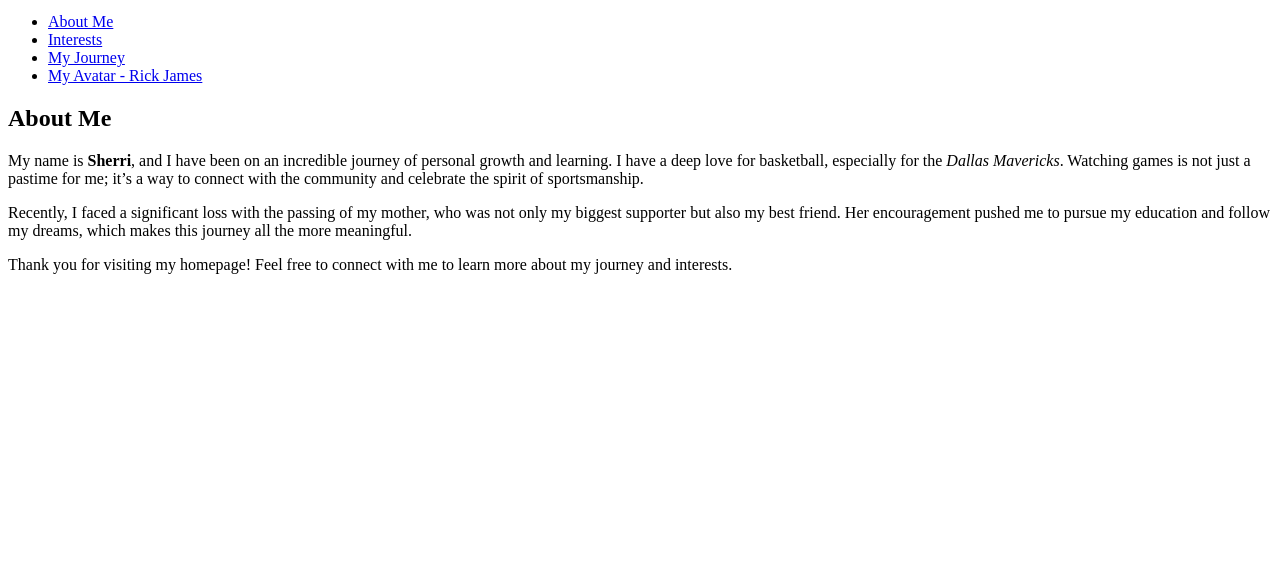
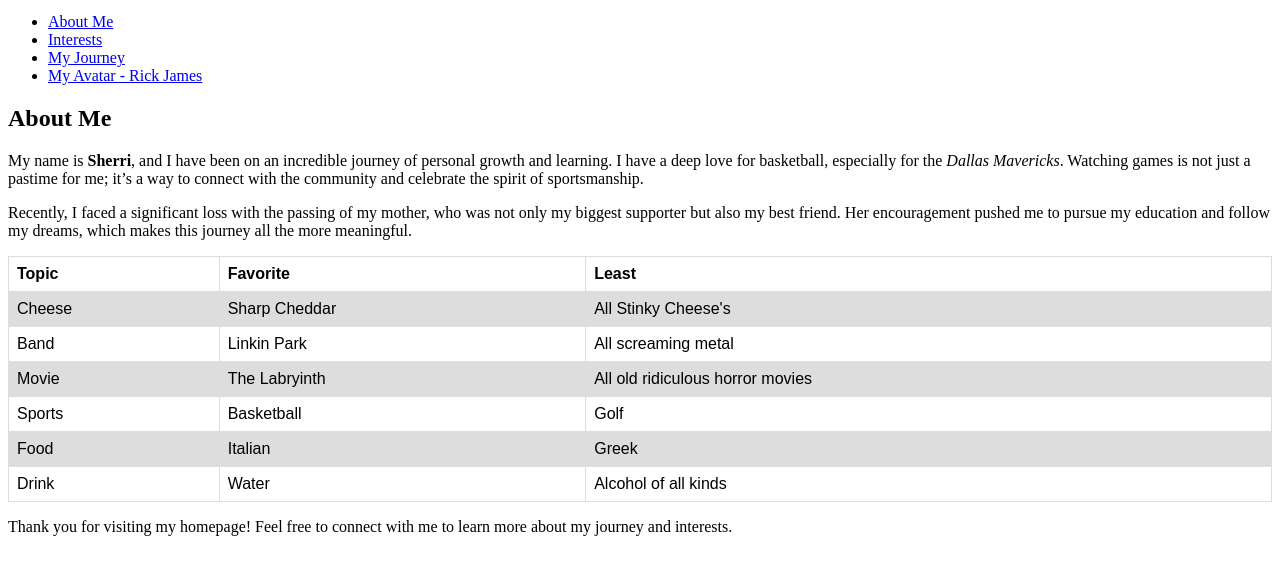
Before and after one commit to Sherri81/Web-Design-Tools, a plain HTML site: page index.html in a window 1280 px wide. Shown: the part 101-676 px from the top of the page. Drawn offline with Linux system fonts and the light colour scheme.

Commit message:
Add table

```diff
--- a/index.html
+++ b/index.html
@@ -4,6 +4,23 @@
     <meta charset="UTF-8">
     <meta name="viewport" content="width=device-width, initial-scale=1.0">
     <title>Sherri's Homepage</title>
+    <style>
+        table {
+            font-family: arial, sans-serif;
+            border-collapse: collapse;
+            width: 100%;
+          }
+
+          td, th {
+            border: 1px solid #dddddd;
+            text-align: left;
+            padding: 8px;
+          }
+
+          tr:nth-child(even) {
+            background-color: #dddddd;
+          }
+          </style>
 </head>
 <body>
     <header>
@@ -28,6 +45,44 @@
         </section>
     </main>
 
+      <table>
+        <tr>
+          <th>Topic</th>
+          <th>Favorite</th>
+          <th>Least</th>
+        </tr>
+        <tr>
+          <td>Cheese</td>
+          <td>Sharp Cheddar</td>
+          <td>All Stinky Cheese's</td>
+        </tr>
+        <tr>
+          <td>Band</td>
+          <td>Linkin Park</td>
+          <td>All screaming metal</td>
+        </tr>
+        <tr>
+          <td>Movie</td>
+          <td>The Labryinth</td>
+          <td>All old ridiculous horror movies</td>
+        </tr>
+        <tr>
+          <td>Sports</td>
+          <td>Basketball</td>
+          <td>Golf</td>
+        </tr>
+        <tr>
+          <td>Food</td>
+          <td>Italian</td>
+          <td>Greek</td>
+        </tr>
+        <tr>
+          <td>Drink</td>
+          <td>Water</td>
+          <td>Alcohol of all kinds</td>
+        </tr>
+      </table>
+      </body>
     <footer>
         <p>Thank you for visiting my homepage! Feel free to connect with me to learn more about my journey and interests.</p>
     </footer>
```
